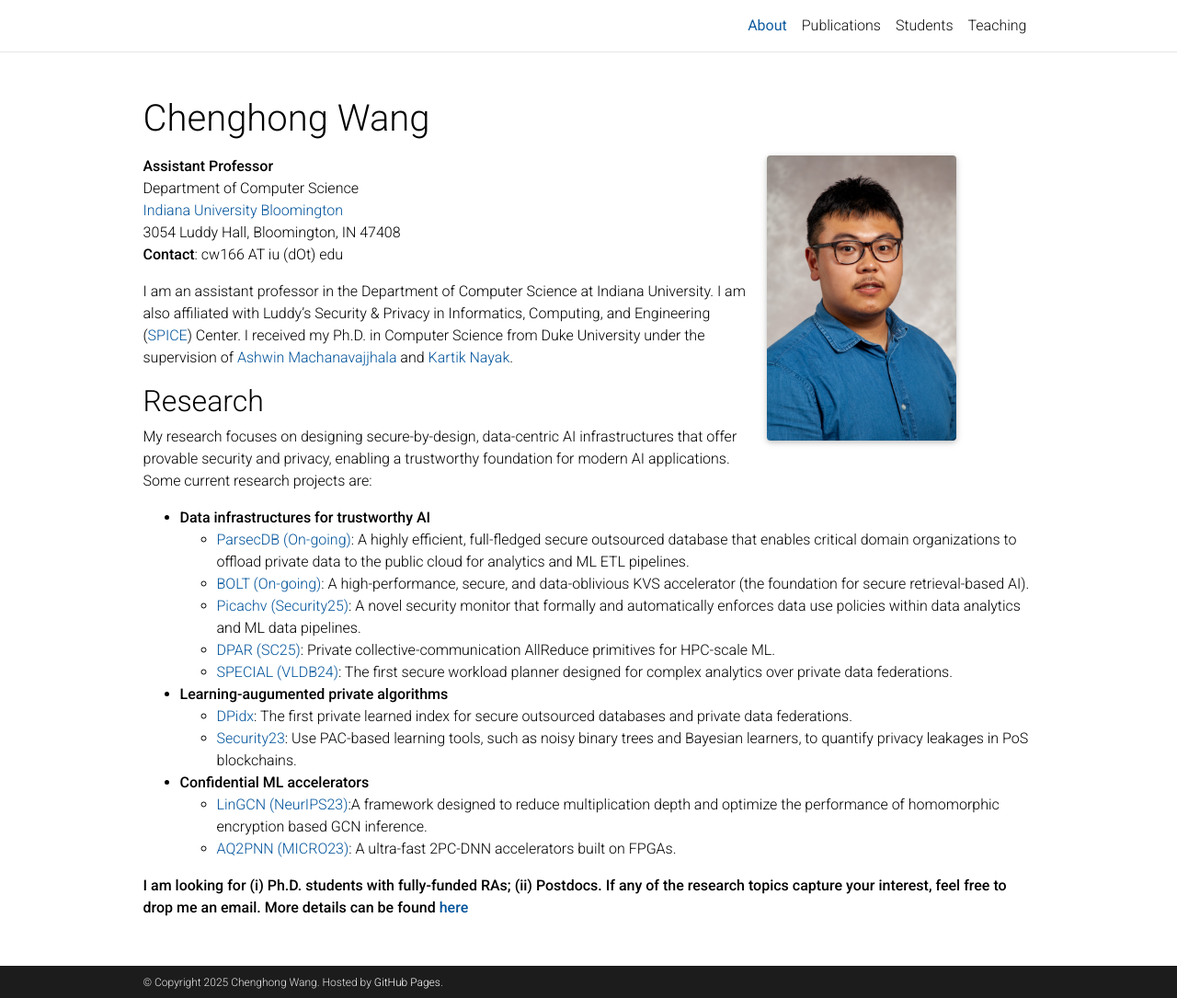
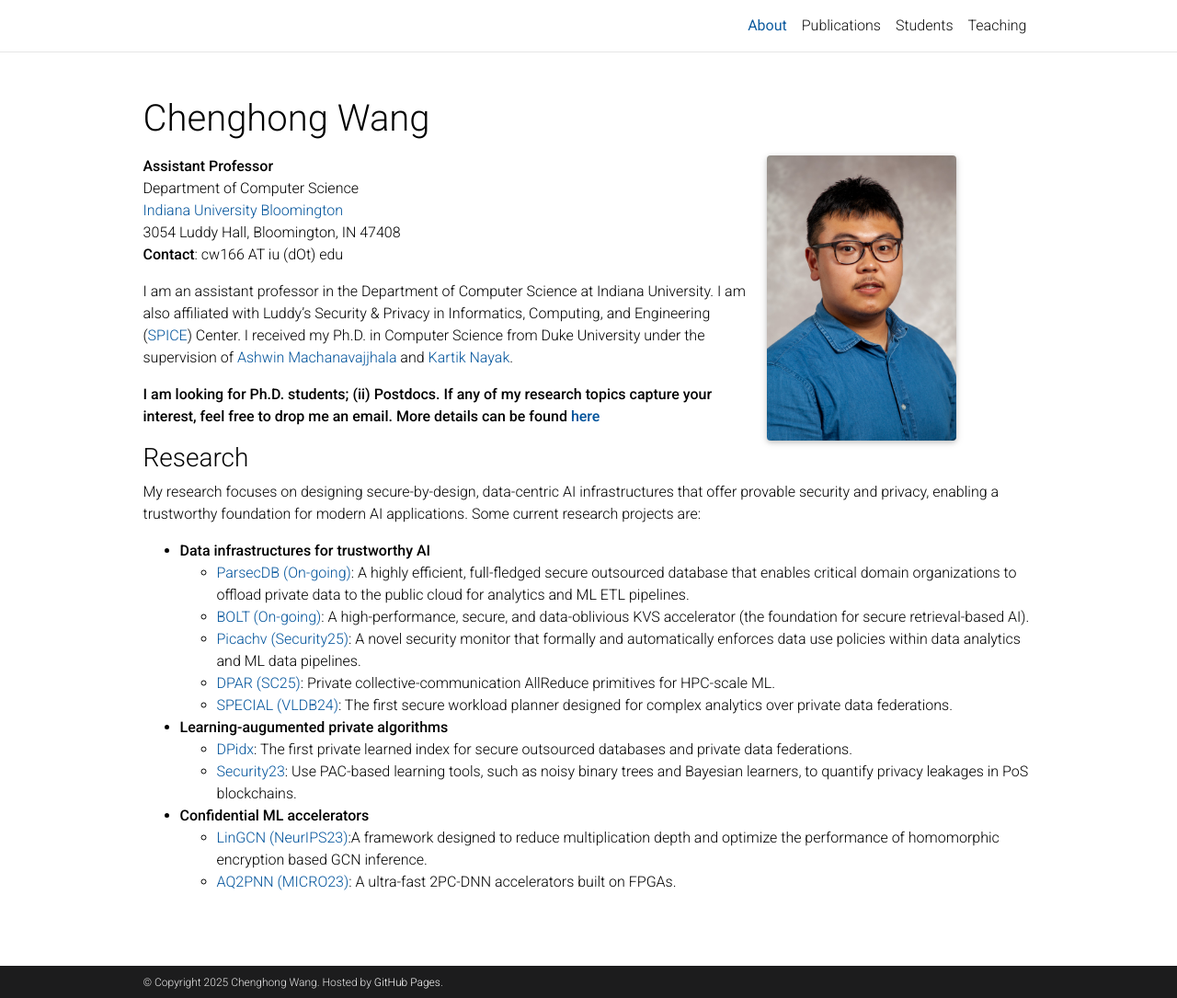
Before and after one commit to lovingmage/lovingmage.github.io, a Jekyll site: the page built from _pages/about.md, in a window 1280 px wide and 1085 px high. Shown: the whole window at 92% size. Built offline with Jekyll 4.4.1, drawn with Linux system fonts in a browser that asks for light colours; full-size pictures stand in for the smaller copies a plugin makes; comment, search, counter and statistics services are not loaded; a style sheet for code colours, icons or effects is not loaded; some of the changed lines change nothing that is shown.

Commit message:
Update about.md

```diff
--- a/_pages/about.md
+++ b/_pages/about.md
@@ -33,7 +33,10 @@ Department of Computer Science\
 
 I am an assistant professor in the Department of Computer Science at Indiana University. I am also affiliated with Luddy’s Security & Privacy in Informatics, Computing, and Engineering ([SPICE](https://spice.luddy.indiana.edu/)) Center. I received my Ph.D. in Computer Science from Duke University under the supervision of [Ashwin Machanavajjhala](https://users.cs.duke.edu/~ashwin/) and [Kartik Nayak](https://users.cs.duke.edu/~kartik/).
 
-## Research
+<span style="color:blue"> **I am looking for Ph.D. students; (ii) Postdocs. If any of my research topics capture your interest, feel free to drop me an email. More details can be found [here](https://www.lovingmage.com/students/)** </span>
+
+
+### Research
 My research focuses on designing secure-by-design, data-centric AI infrastructures that offer provable security and privacy, enabling a trustworthy foundation for modern AI applications. Some current research projects are:
 
 - **Data infrastructures for trustworthy AI**
@@ -50,5 +53,3 @@ My research focuses on designing secure-by-design, data-centric AI infrastructur
 - **Confidential ML accelerators**
   - [LinGCN (NeurIPS23)](https://arxiv.org/abs/2309.14331):A framework designed to reduce multiplication depth and optimize the performance of homomorphic encryption based GCN inference.
   - [AQ2PNN (MICRO23)](https://dl.acm.org/doi/10.1145/3613424.3614297): A ultra-fast 2PC-DNN accelerators built on FPGAs.
-
-<span style="color:blue"> **I am looking for (i) Ph.D. students with fully-funded RAs; (ii) Postdocs. If any of the research topics capture your interest, feel free to drop me an email. More details can be found [here](https://www.lovingmage.com/students/)** </span>
```
